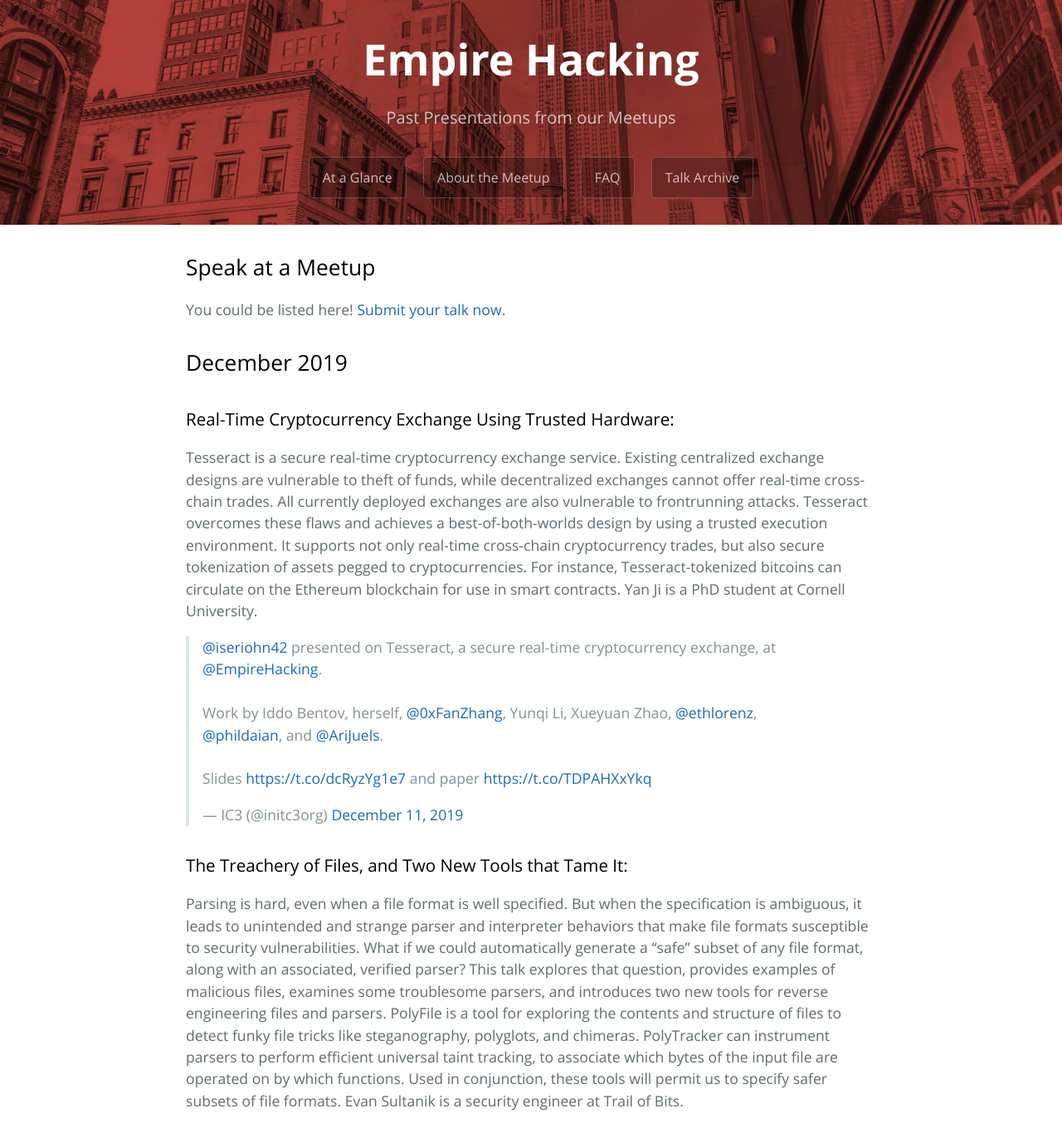
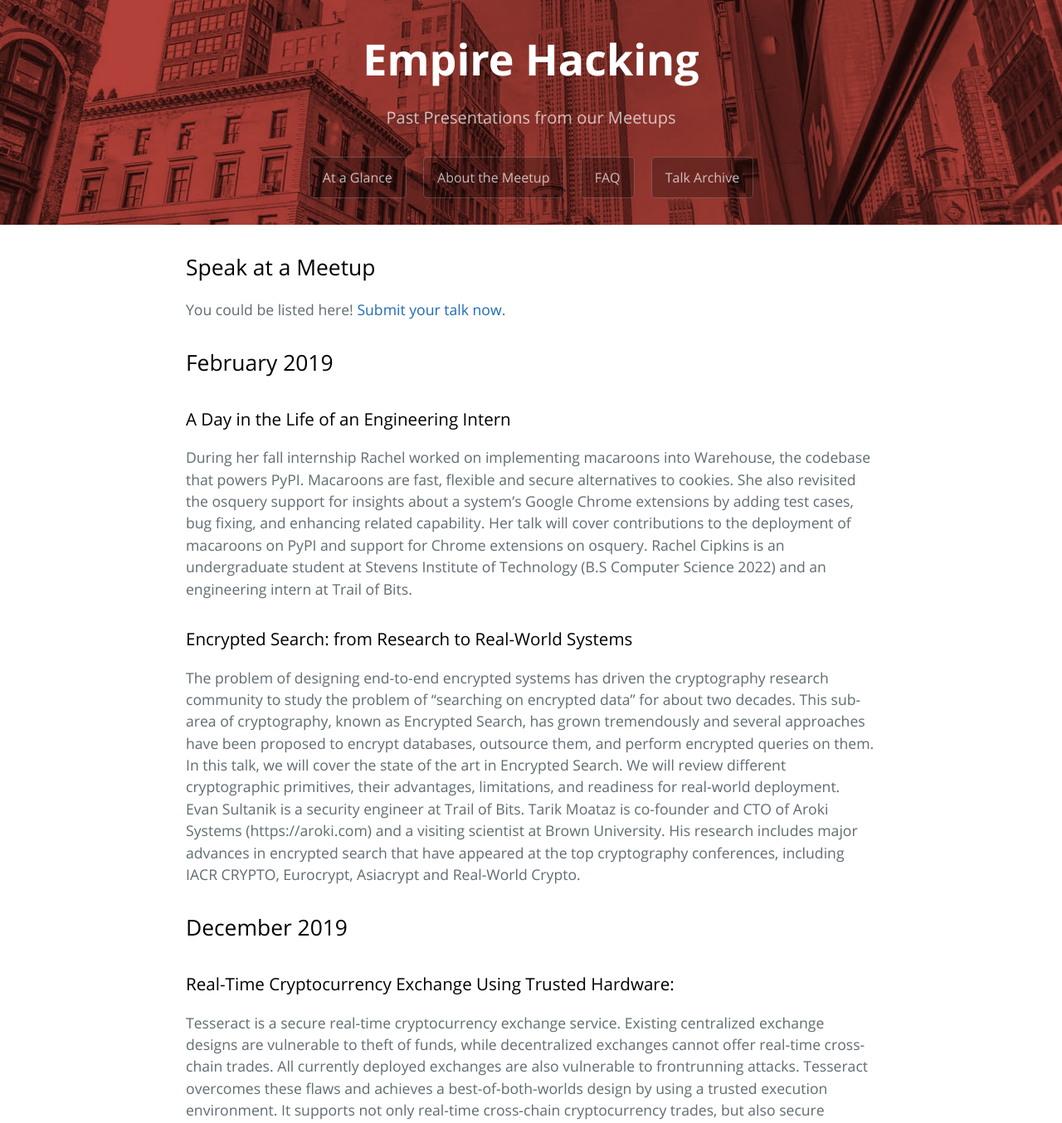
Before and after one commit to trailofbits/empirehacking.nyc, a Jekyll site: the page built from archive.md, in a window 1280 px wide and 1400 px high, cut to the strip 0-1354 px from the top of the window. Shown: the whole strip at 83% size. Built offline with Jekyll 4.4.1, drawn with Linux system fonts in a browser that asks for light colours; comment, search, counter and statistics services are not loaded.

Commit message:
February-updates (#7)
* Update README.md

* Update archive.md

* MeetUp link updated

```diff
--- a/archive.md
+++ b/archive.md
@@ -8,6 +8,14 @@ permalink: /archive/
 ## Speak at a Meetup
 
 You could be listed here! [Submit your talk now](/about/#speak-at-a-meetup).
+
+## February 2019
+
+### A Day in the Life of an Engineering Intern
+During her fall internship Rachel worked on implementing macaroons into Warehouse, the codebase that powers PyPI. Macaroons are fast, flexible and secure alternatives to cookies. She also revisited the osquery support for insights about a system’s Google Chrome extensions by adding test cases, bug fixing, and enhancing related capability. Her talk will cover contributions to the deployment of macaroons on PyPI and support for Chrome extensions on osquery. Rachel Cipkins is an undergraduate student at Stevens Institute of Technology (B.S Computer Science 2022) and an engineering intern at Trail of Bits.
+
+### Encrypted Search: from Research to Real-World Systems
+The problem of designing end-to-end encrypted systems has driven the cryptography research community to study the problem of "searching on encrypted data" for about two decades. This sub-area of cryptography, known as Encrypted Search, has grown tremendously and several approaches have been proposed to encrypt databases, outsource them, and perform encrypted queries on them. In this talk, we will cover the state of the art in Encrypted Search. We will review different cryptographic primitives, their advantages, limitations, and readiness for real-world deployment. Evan Sultanik is a security engineer at Trail of Bits. Tarik Moataz is co-founder and CTO of Aroki Systems (https://aroki.com) and a visiting scientist at Brown University. His research includes major advances in encrypted search that have appeared at the top cryptography conferences, including IACR CRYPTO, Eurocrypt, Asiacrypt and Real-World Crypto.
 
 ## December 2019
 
```
Also changed, not shown: README.md (+1 -1 lines).
